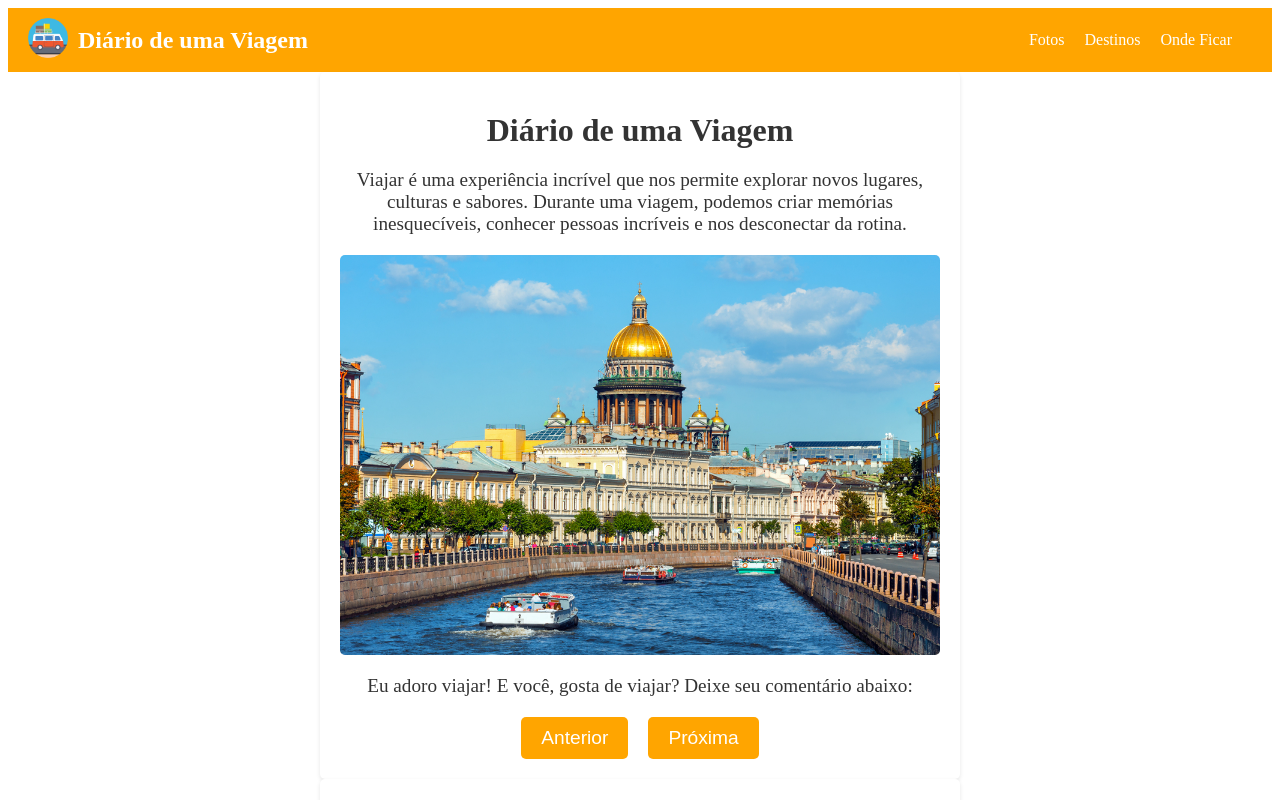
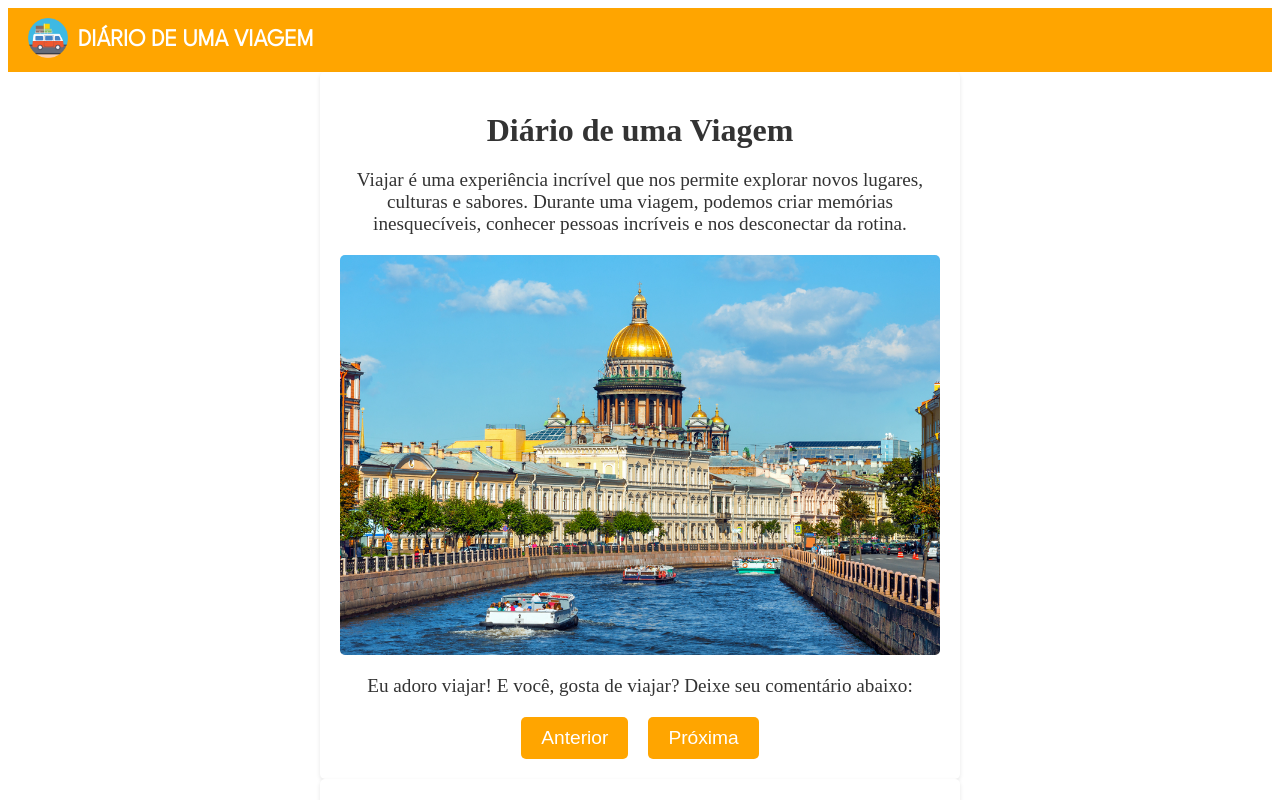
Before and after one commit to DuranAline/ProjetoFramaworks, a React (Vite) app: page / in a window 1280 px wide. Shown: the top 800 px of the page. Built offline with nearby package versions, Linux system fonts and the light colour scheme.

Commit message:
code correction

```diff
--- a/src/components/Header.tsx
+++ b/src/components/Header.tsx
@@ -8,20 +8,7 @@
         <img src="/image/icon.png" alt="Ícone de Avião" />
       </div>
       <div className="header-content">
-        <h1 className="title">Diário de uma Viagem</h1>
-        <nav>
-          <ul className="menu">
-            <li>
-              <a href="#fotos">Fotos</a>
-            </li>
-            <li>
-              <a href="#destinos">Destinos</a>
-            </li>
-            <li>
-              <a href="#onde-ficar">Onde Ficar</a>
-            </li>
-          </ul>
-        </nav>
+        <h1 className="title">DIÁRIO DE UMA VIAGEM</h1>
       </div>
     </header>
   );
--- a/src/components/header.css
+++ b/src/components/header.css
@@ -1,3 +1,7 @@
+
+@import url('https://fonts.googleapis.com/css2?family=League+Spartan:wght@300&family=Roboto:ital,wght@0,300;1,900&display=swap');
+
+
 .header {
   display: flex;
   align-items: center;
@@ -16,29 +20,11 @@
   display: flex;
   align-items: center;
   justify-content: space-between;
-  flex-grow: 1; /* Para que o título ocupe o espaço restante na linha */
+  flex-grow: 1;
 }
 
 .title {
   font-size: 24px;
   margin: 0;
+  font-family: 'League Spartan', sans-serif;
 }
-
-.menu {
-  list-style: none;
-  padding: 0;
-  margin: 0;
-  display: flex;
-}
-
-.menu li {
-  margin-right: 20px;
-}
-
-.menu a {
-  text-decoration: none;
-  color: #fff;
-  font-size: 16px;
-}
-
-/* Estilize o ícone conforme necessário */
```
